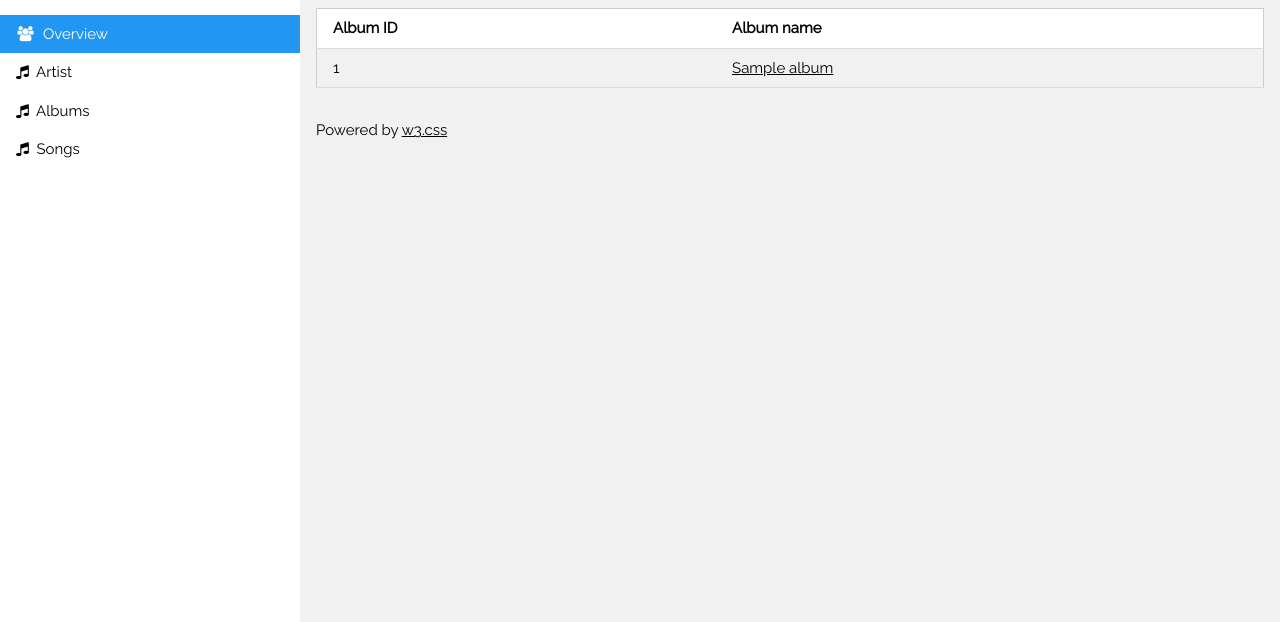
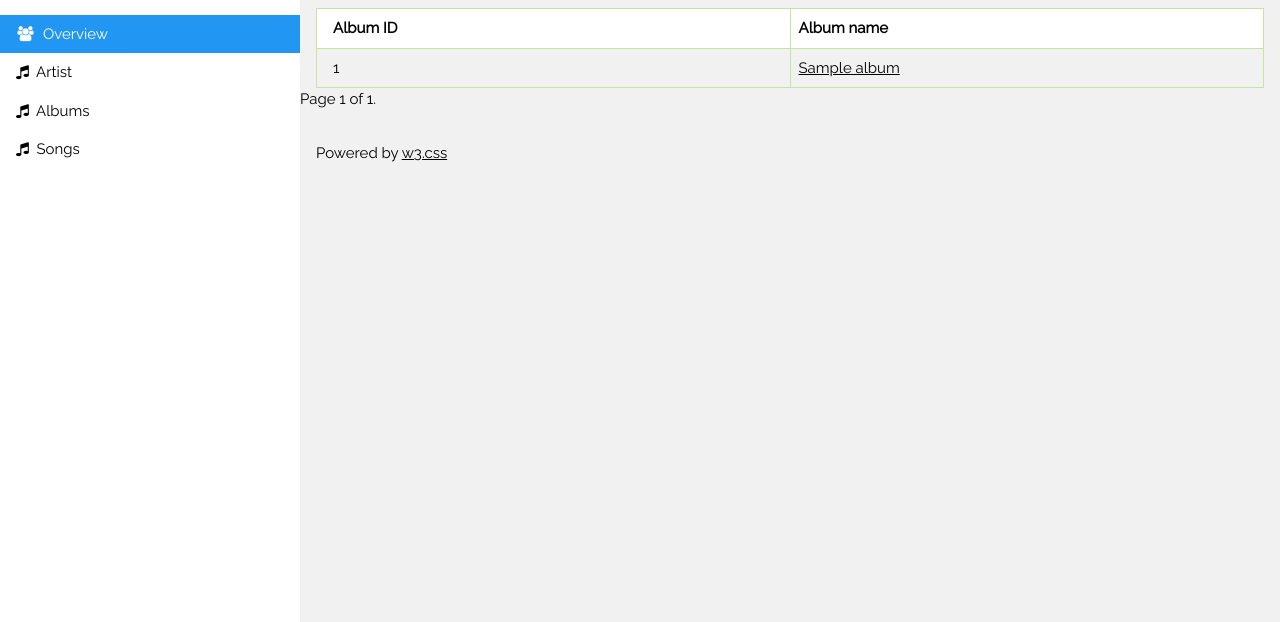
Before and after one commit to kthordarson/mp3db, a Django app: page /getalbums/ in a window 1280 px wide. Shown: the part 178-800 px from the top of the page. Run offline with Django 3.2, Linux system fonts and the light colour scheme; tables that the repository leaves empty hold one stand-in row (values such as "Sample post"); some libraries are stand-ins or nearby versions.

Commit message:
page numbers

```diff
--- a/mp3db/templates/base.html
+++ b/mp3db/templates/base.html
@@ -8,6 +8,12 @@
 <link rel="stylesheet" href="https://cdnjs.cloudflare.com/ajax/libs/font-awesome/4.7.0/css/font-awesome.min.css">
 <style>
 html,body,h1,h2,h3,h4,h5 {font-family: "Raleway", sans-serif}
+table, th, td {
+    border: 1px solid #c8e3a1;
+    width: 50%;
+
+}
+
 </style>
 <body class="w3-light-grey">
 
--- a/mp3db/templates/getalbums.html
+++ b/mp3db/templates/getalbums.html
@@ -15,4 +15,23 @@
                 {% endfor %}
         </table>
     </div>
+
+    <div class="pagination">
+    <span class="step-links">
+        {% if result.has_previous %}
+            <a href="?page=1">&laquo; first</a>
+            <a href="?page={{ result.previous_page_number }}">previous</a>
+        {% endif %}
+
+        <span class="current">
+            Page {{ result.number }} of {{ result.paginator.num_pages }}.
+        </span>
+
+        {% if result.has_next %}
+            <a href="?page={{ result.next_page_number }}">next</a>
+            <a href="?page={{ result.paginator.num_pages }}">last &raquo;</a>
+        {% endif %}
+    </span>
+</div>
+
 {% endblock %}
--- a/mp3db/views.py
+++ b/mp3db/views.py
@@ -7,7 +7,7 @@ from django.shortcuts import render
 import pymysql.cursors
 import pymysql
 from .scandb import run_scan
-
+from django.core.paginator import Paginator, EmptyPage, PageNotAnInteger
 dbconfig = {
     "user": 'mp3db',
     "password": 'mp3db',
@@ -48,9 +48,10 @@ def hello(request):
 
     #get top artists
     sql_command = """
-    select artist_id as "Artist id", artistname, count(artist_id) as "Count" from artist
-    group by artistname
-    order by count(artist_id) DESC limit 10
+    select song.artist_id as "Artist id", count(song.artist_id) AS "Count", artist.artistname as "artistname" from song,artist
+    where song.artist_id = artist.artist_id
+    group by song.artist_id
+    order by count(song.artist_id) DESC limit 20
     """
     cursor.execute(sql_command)
     artist_stats = cursor.fetchall()
@@ -68,6 +69,7 @@ def dictfetchall():
 def artist_list(request):
     # get list of all artist
     # db = MySQLdb.connect(**dbconfig)
+    page = request.GET.get('page', 1)
     cnx = pymysql.connect(**dbconfig,cursorclass=pymysql.cursors.DictCursor)
     cursor = cnx.cursor()
     sql_command = """
@@ -77,19 +79,36 @@ def artist_list(request):
     """
     cursor.execute(sql_command)
     #result = cursor.fetchall()
-    result = cursor.fetchall()
-    return render(request,'artist_list.html', {'result': result})
-    return artist
+    results = cursor.fetchall()
+    paginator = Paginator(results, 100)
+    try:
+        results = paginator.page(page)
+    except PageNotAnInteger:
+        results = paginator.page(1)
+    except EmptyPage:
+        results = paginator.page(paginator.num_pages)
+    return render(request,'artist_list.html', {'result': results})
+
+
 
 def song_list(request):
+    page = request.GET.get('page', 1)
     # get list of all songs
     #db = MySQLdb.connect(**dbconfig)
     cnx = pymysql.connect(**dbconfig,cursorclass=pymysql.cursors.DictCursor)
     cursor = cnx.cursor()
-    cursor.execute("SELECT * FROM song")
+    cursor.execute("SELECT * FROM song LIMIT 100")
     results = cursor.fetchall()
-    return render(request,'song_list.html', {'results': results})
-    return artist
+    paginator = Paginator(results, 10)
+    try:
+        results = paginator.page(page)
+    except PageNotAnInteger:
+        results = paginator.page(1)
+    except EmptyPage:
+        results = paginator.page(paginator.num_pages)
+    return render(request, 'song_list.html', {'results': results})
+#    return render(request,'song_list.html', {'results': results})
+#    return artist
 
 def artist(request):
     cnx = pymysql.connect(**dbconfig,cursorclass=pymysql.cursors.DictCursor)
@@ -114,6 +133,7 @@ def artist(request):
 
 
 def getalbums(request):
+    page = request.GET.get('page', 1)
     # get list of all albums in database
     cnx = pymysql.connect(**dbconfig,cursorclass=pymysql.cursors.DictCursor)
     cursor = cnx.cursor()
@@ -128,13 +148,29 @@ def getalbums(request):
             artist_name = str(result)
             sql_command ="SELECT * from album where artist_id = %s"
             cursor.execute(sql_command,[id])
-            result = cursor.fetchall()
-            return render(request, 'getalbums.html', {'result': result, 'artist_name':artist_name})
+            results = cursor.fetchall()
+            paginator = Paginator(results, 100)
+            try:
+                results = paginator.page(page)
+            except PageNotAnInteger:
+                results = paginator.page(1)
+            except EmptyPage:
+                results = paginator.page(paginator.num_pages)
+            return render(request, 'getalbums.html', {'result': results, 'artist_name':artist_name})
+
+#            return render(request, 'getalbums.html', {'result': result, 'artist_name':artist_name})
     else:
             sql_command = "SELECT * from album"
             cursor.execute(sql_command)
-            result = cursor.fetchall()
-            return render(request, 'getalbums.html', {'result': result})
+            results = cursor.fetchall()
+            paginator = Paginator(results, 100)
+            try:
+                results = paginator.page(page)
+            except PageNotAnInteger:
+                results = paginator.page(1)
+            except EmptyPage:
+                results = paginator.page(paginator.num_pages)
+            return render(request, 'getalbums.html', {'result': results})
 
 
 def getalbum_tracks(request):
--- a/mymp3thing/settings.py
+++ b/mymp3thing/settings.py
@@ -39,6 +39,7 @@ INSTALLED_APPS = [
 ]
 
 MIDDLEWARE = [
+    'djdev_panel.middleware.DebugMiddleware',
     'django.middleware.security.SecurityMiddleware',
     'django.contrib.sessions.middleware.SessionMiddleware',
     'django.middleware.common.CommonMiddleware',
```
Also changed, not shown: mp3db/templates/artist_list.html (+17 -0 lines), mp3db/templates/song_list.html (+25 -4 lines).
